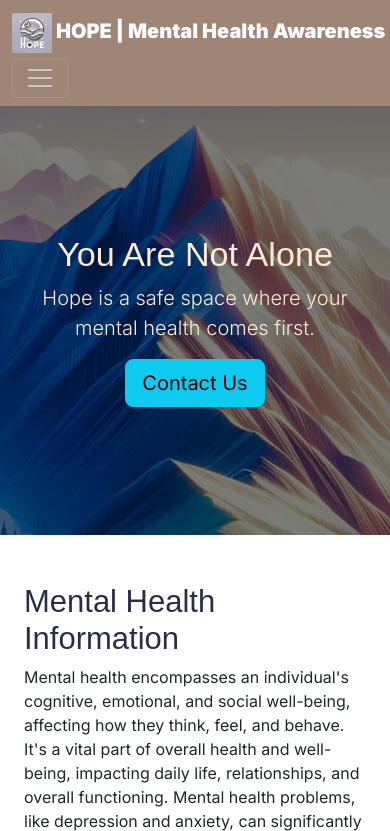
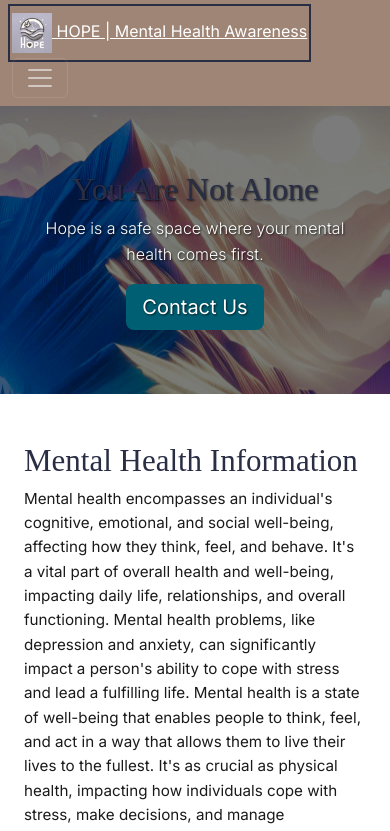
Before and after one commit to ByteNadeem/hope-project-1, a plain HTML site: page index.html in a window 390 px wide. Both pictures are taken after a click on the link "HOPE | Mental Health Awareness". Shown: the top 831 px of the page. Drawn offline with nearby package versions, Linux system fonts and the light colour scheme; a web font is replaced by a local one.

Commit message:
Asked for help from Copiot to correct the color combination on the pages and used autoprefixer to check the code is good

```diff
--- a/assets/css/style.css
+++ b/assets/css/style.css
@@ -1,22 +1,30 @@
-/*Google fonts */
+/*
+* Prefixed by https://autoprefixer.github.io
+* PostCSS: v8.4.14,
+* Autoprefixer: v10.4.7
+* Browsers: last 4 version
+*/
 
-@import url('https://fonts.googleapis.com/css2?family=Headland+One&family=Inter:ital,opsz,wght@0,14..32,100..900;1,14..32,100..900&display=swap');
+/* Google Fonts */
+@import url('https://fonts.googleapis.com/css2?family=Headland+One&family=Inter:ital,wght@0,100..900;1,100..900&display=swap');
 
 /* CSS Variables */
 :root {
     --primary-font: "Inter", sans-serif;
-    --secondary-font: "Headland One",sans-serif;
+    --secondary-font: "Headland One", serif;
+
     --primary-color: #9E8576; /* Beaver */
-    --secondary-color:#7A542E ; /* desert sand */
-    --highlight-color:#2A2E45; /* space cadet */
-    --highlight-color-light: #A499BE;  /*Rose Quartz*/
+    --secondary-color: #7A542E; /* Desert Sand */
+    --highlight-color: #2A2E45; /* Space Cadet */
+    --highlight-color-light: #A499BE; /* Rose Quartz */
+    --text-light: #FFFFFF;
+    --text-dark: #1A1A1A;
+    --accent-color: #005f73; /* Optional: for buttons or links */
 }
+
 /* Global Styles */
 body {
-    font-family:var(--primary-font);
-
-}
-body {
+    font-family: var(--primary-font);
     display: -webkit-box;
     display: -ms-flexbox;
     display: flex;
@@ -25,87 +33,174 @@ body {
         -ms-flex-direction: column;
             flex-direction: column;
     min-height: 100vh;
+    color: var(--text-dark);
+    background-color: #fff;
+    line-height: 1.6;
 }
 
+h1, h2, h3, h4, h5, h6 {
+    font-family: var(--secondary-font);
+    color: var(--highlight-color);
+}
 
-h1, h2, h3, h4, h5, h6 {
-    font-family:var(--secondary-font);
+a {
+    color: var(--highlight-color);
+    text-decoration: none;
 }
-.sub-heading-color h1, h2, h3,h4,h5, h6 {
 
- color: var(--highlight-color);
+a:hover,
+a:focus {
+    color: var(--accent-color);
+    text-decoration: underline;
+    outline: 2px solid var(--highlight-color);
+    outline-offset: 2px;
 }
 
 /* Navbar Styles */
-
 #navbar {
-
     background-color: var(--primary-color);
 }
 
-
-.navbar-custom .nav-link.active {
-    font-weight: bold;
-}
+.navbar-brand,
 .nav-link {
-    color:var(--highlight-color)
-}
-.navbar-brand {
-    font-weight:900;
-    color:var(--highlight-color)
+    color: var(--text-light) !important;
 }
 
-/* Make the navbar sticky */
+.navbar-brand:hover,
+.nav-link:hover,
+.nav-link:focus {
+    color: var(--highlight-color-light) !important;
+}
+
 .navbar {
     position: sticky;
     top: 0;
     z-index: 1000;
 }
 
-
-
-/* Style the hero section */
+/* Hero Section */
 .hero {
-    background: -webkit-gradient(linear, left top, left bottom, from(rgba(0, 0, 0, 0.5)), to(rgba(0, 0, 0, 0.5))), url('../images/hero.webp');
-    background: -o-linear-gradient(rgba(0, 0, 0, 0.5), rgba(0, 0, 0, 0.5)),  url('../images/hero\ 2.png');
-    background: linear-gradient(rgba(0, 0, 0, 0.5), rgba(0, 0, 0, 0.5)),  url('../images/hero\ 2.png');
+    background: -webkit-gradient(linear, left top, left bottom, from(rgba(0, 0, 0, 0.5)), to(rgba(0, 0, 0, 0.5))), url('../images/hero 2.png');
+    background: -o-linear-gradient(rgba(0, 0, 0, 0.5), rgba(0, 0, 0, 0.5)), url('../images/hero 2.png');
+    background: linear-gradient(rgba(0, 0, 0, 0.5), rgba(0, 0, 0, 0.5)), url('../images/hero 2.png');
     background-size: cover;
     background-repeat: no-repeat;
     background-attachment: fixed;
-    color: #FFEBD4;
+    color: var(--text-light);
     padding: 8rem 0;
+    text-shadow: 1px 1px 2px rgba(0, 0, 0, 0.7);
 }
 
-
-/*Footer Styles */
-
-#contact h2 {
-    color:var(--highlight-color);
+/* Buttons */
+.btn-info {
+    background-color: var(--accent-color);
+    border: none;
+    color: var(--text-light);
 }
 
+.btn-info:hover,
+.btn-info:focus {
+    background-color: #0a9396;
+    color: var(--text-light);
+    outline: 2px solid var(--highlight-color);
+}
+
+/* Footer */
 #contact {
-    background-color:#9E8576;
-    color:white;
-        padding-bottom: 3rem;
+    background-color: var(--primary-color);
+    color: var(--text-light);
+    padding-bottom: 3rem;
+}
+
+#contact h2,
+#contact h3 {
+    color: var(--highlight-color-light);
 }
 
 #contact i {
-    color:whitesmoke;
-    font-size:1.2rem;
-    margin-right:15px;
-}
-
-#contact .social-links i:hover {
-    color: var(--highlight-color);
+    color: var(--text-light);
+    font-size: 1.2rem;
+    margin-right: 15px;
 }
 
 #contact .social-links i {
-    color:whitesmoke;
+    color: var(--text-light);
     font-size: 1.9rem;
     -webkit-transition: color 0.3s ease-in-out;
     -o-transition: color 0.3s ease-in-out;
     transition: color 0.3s ease-in-out;
 }
-.tr {
-    color:var(--highlight-color);
+
+#contact .social-links i:hover {
+    color: var(--highlight-color-light);
 }
+
+/* Utility Classes */
+.table-success th,
+.table-success td {
+    color: var(--text-dark);
+}
+
+/* Accessibility Enhancements */
+:focus {
+    outline: 2px dashed var(--highlight-color);
+    outline-offset: 3px;
+}
+
+/* Responsive Media Queries */
+@media (max-width: 768px) {
+  .hero {
+    padding: 4rem 1rem;
+    text-align: center;
+  }
+
+  .hero h1 {
+    font-size: 2rem;
+  }
+
+  .hero p {
+    font-size: 1rem;
+  }
+
+  .img-fluid {
+    max-width: 100%;
+    height: auto;
+  }
+
+  .col-md-4 {
+    margin-bottom: 2rem;
+  }
+
+  #contact .row {
+    -webkit-box-orient: vertical;
+    -webkit-box-direction: normal;
+        -ms-flex-direction: column;
+            flex-direction: column;
+    text-align: center;
+  }
+
+  #contact address,
+  #contact p {
+    font-size: 0.9rem;
+  }
+}
+
+@media (max-width: 576px) {
+  .navbar-brand {
+    font-size: 1rem;
+  }
+
+  .nav-link {
+    font-size: 0.9rem;
+  }
+}
+
+@media (max-width: 480px) {
+  h1, h2 {
+    font-size: 1.5rem;
+  }
+
+  p {
+    font-size: 0.95rem;
+  }
+}
```
